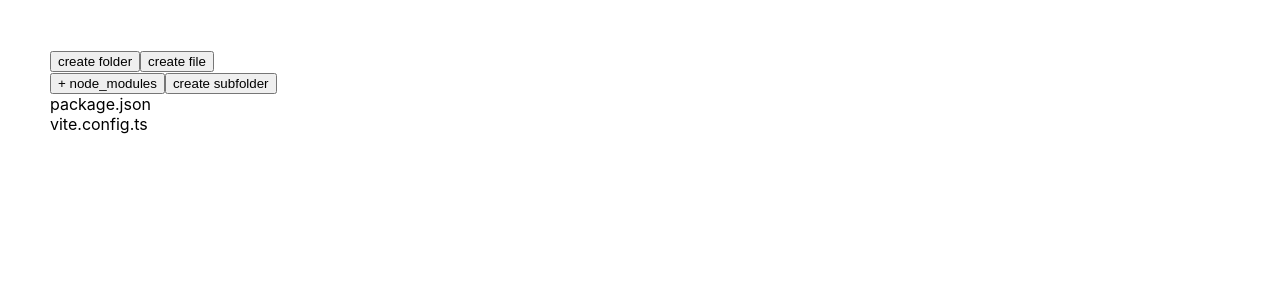
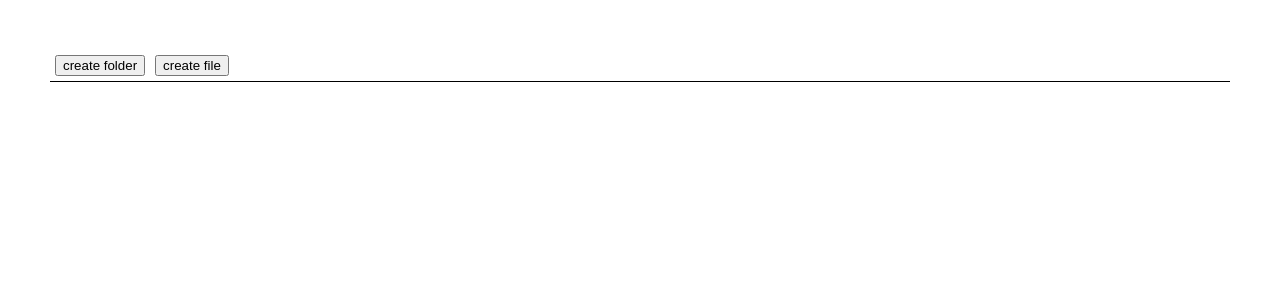
Before and after one commit to varrbor/keepit-task, a React (Create React App) app: page / in a window 1280 px wide. Shown: the top 300 px of the page. Built offline with nearby package versions, Linux system fonts and the light colour scheme.

Commit message:
creating new folder, subfolder and file

```diff
--- a/src/App.css
+++ b/src/App.css
@@ -1,5 +1,15 @@
 .App {
   text-align: left;
   padding: 50px;
-  /* border: 1px solid red; */
+
 }
+.header{
+  border-bottom: 1px solid black;
+}
+.main {
+  display: flex;
+  align-items: center;
+}
+.header-button{
+  margin: 5px;
+}
--- a/src/App.js
+++ b/src/App.js
@@ -2,56 +2,64 @@ import Entry from './components/Entry/Entry';
 import './App.css';
 import { useState } from 'react';
 
-const files = {
-  children: [
-    {
-      name: 'node_modules',
-      children: [
-        {
-          name: 'joi',
-          children: [
-            {
-              name: 'package.json'
-            },
-            {
-              name: 'vite.config.ts'
-            }
-          ]
-        }
-      ]
-    },
-    {
-      name: 'package.json'
-    },
-    {
-      name: 'vite.config.ts'
-    }
-  ]
+export const createCategory = (categories, newCategory, parentId) => {
+  if (parentId === 'root') {
+    return [...categories, newCategory];
+  }
+  return categories.map((category) => createCategoryRecursion(category, newCategory, parentId));
+};
+
+const createCategoryRecursion = (currentCategory, newCategory, parentId) => {
+  if (currentCategory.id === parentId)
+    return {
+      ...currentCategory,
+      subCategories: [...currentCategory.subCategories, newCategory]
+    };
+  return {
+    ...currentCategory,
+    subCategories: currentCategory.subCategories.map((c) =>
+      createCategoryRecursion(c, newCategory, parentId)
+    )
+  };
 };
 
 function App() {
-  const [entities, setEntities] = useState(files.children);
+  const [entities, setEntities] = useState([]);
 
-  function createFolder(name) {
-    var uname = prompt('Please provide the name of new folder');
-    console.log(name);
-
-    setEntities([...entities, { name: uname, children: [] }]);
-  }
-
-  function createFile(name) {
-    var uname = prompt('Please provide the name of new file');
-    console.log(name);
-
-    setEntities([...entities, { name: uname }]);
-  }
+  const createCategoryHandler = (type, id) => {
+    console.log(id);
+    var uname = prompt(`Please provide the name of new ${type === 'dir' ? `folder` : `file`} `);
+    const newCategory = {
+      id: Date.now(),
+      type: type,
+      name: uname,
+      subCategories: []
+    };
+    if (id === undefined) {
+      setEntities((prevCategories) => createCategory(prevCategories, newCategory, 'root'));
+    } else {
+      setEntities((prevCategories) => createCategory(prevCategories, newCategory, id));
+    }
+  };
 
   return (
     <div className="App">
-      <button onClick={() => createFolder()}>create folder</button>
-      <button onClick={() => createFile()}>create file</button>
+      <div className="header">
+        <button className="header-button" style={{}} onClick={() => createCategoryHandler('dir')}>
+          create folder
+        </button>
+        <button className="header-button" onClick={() => createCategoryHandler('file')}>
+          create file
+        </button>
+      </div>
+
       {entities.map((entry) => (
-        <Entry key={entry.name} entry={entry} depth={1} />
+        <Entry
+          key={entry.id}
+          entry={entry}
+          depth={1}
+          createCategoryHandler={createCategoryHandler}
+        />
       ))}
     </div>
   );
--- /dev/null
+++ b/src/components/Entry/Entry.css
@@ -0,0 +1,11 @@
+.dir {
+    /* border: 3px solid green; */
+
+    margin: 3px;
+}
+.handlers {
+    margin-left: 20px;
+}
+.handlers button {
+    margin-right: 10px;
+}
--- a/src/components/Entry/Entry.js
+++ b/src/components/Entry/Entry.js
@@ -1,31 +1,38 @@
 import { useState } from 'react';
-
-function Entry({ entry, depth, createSubfolder }) {
+import './Entry.css';
+function Entry({ entry, depth, createCategoryHandler }) {
+  console.log(1111, entry);
   const [isExpanded, setExpandable] = useState(false);
-  function onCreateSubfolder() {
-    var subfolderName = prompt('Please provide the name of new folder');
-    createSubfolder(subfolderName);
+  function onCreateSubfolder(type) {
+    createCategoryHandler(type, entry.id);
   }
   return (
     <div>
-      {entry.children ? (
-        <>
-          {' '}
-          <button onClick={() => setExpandable(!isExpanded)}>
+      {entry.type === 'dir' ? (
+        <div className='main'>
+          <button className="dir" onClick={() => setExpandable(!isExpanded)}>
             {isExpanded ? '- ' : '+ '}
             {entry.name}
           </button>
-          <button onClick={() => onCreateSubfolder()}>create subfolder</button>
-        </>
+          <div className="handlers">
+            <button onClick={() => onCreateSubfolder('dir')}>create subfolder</button>
+            <button onClick={() => onCreateSubfolder('file')}>create file</button>
+          </div>
+        </div>
       ) : (
-        <div>{entry.name}</div>
+        <div className="file">{entry.name}</div>
       )}
 
       {isExpanded && (
         <div style={{ paddingLeft: `${depth * 10}px` }}>
-          {entry.children &&
-            entry.children.map((entry) => (
-              <Entry key={entry.name} entry={entry} depth={depth + 1} />
+          {entry.subCategories &&
+            entry.subCategories.map((entry) => (
+              <Entry
+                key={entry.id}
+                entry={entry}
+                depth={depth + 1}
+                createCategoryHandler={createCategoryHandler}
+              />
             ))}
         </div>
       )}
```
